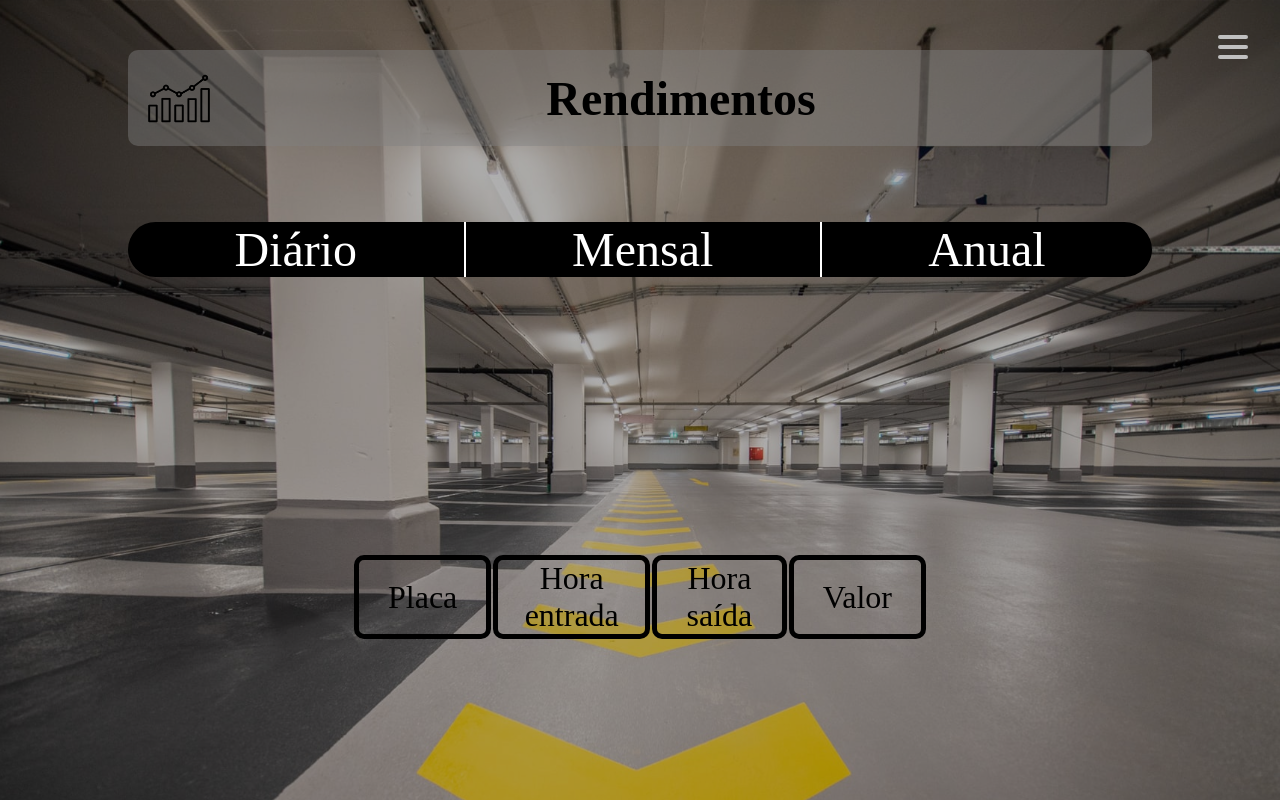
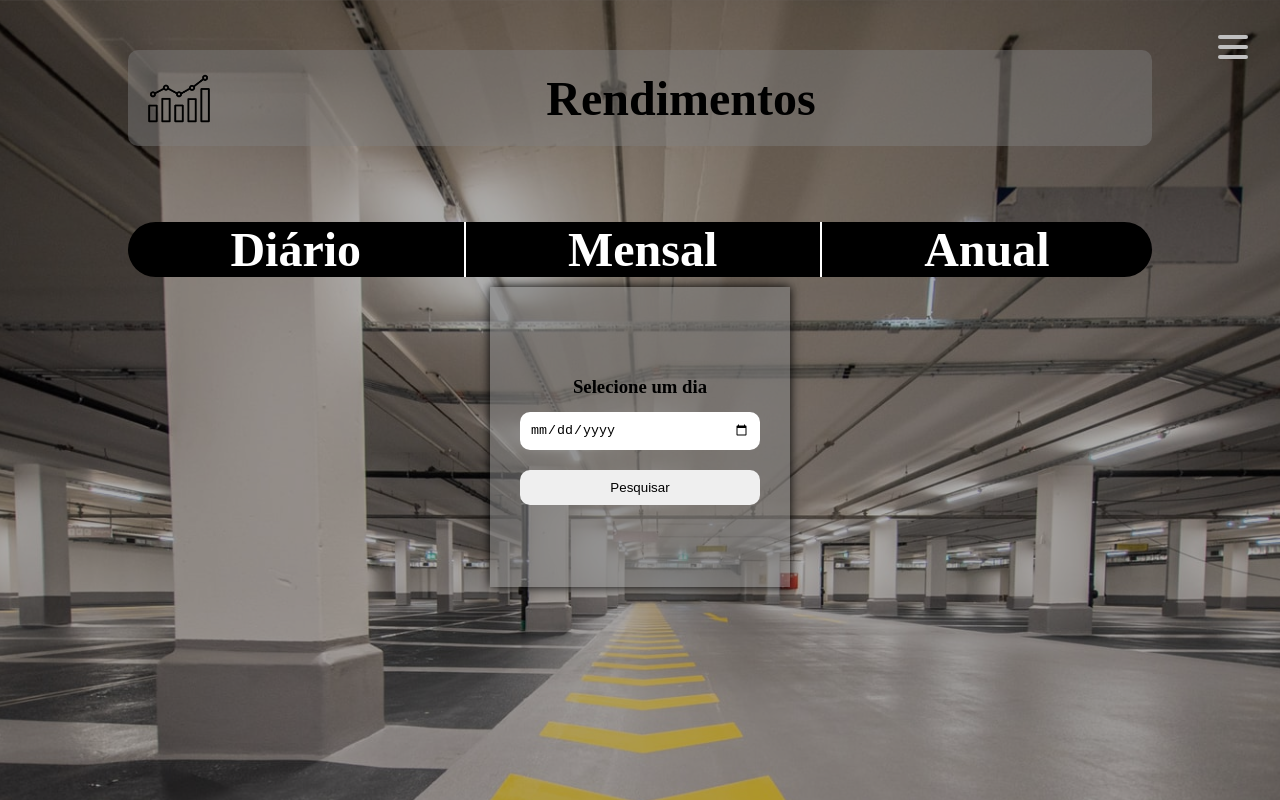
Before and after one commit to Danilomunhe/estacionamento, a plain HTML site: page rendimentos.html in a window 1280 px wide. Both pictures are taken after a click on the element "Diário". Shown: the top 800 px of the page. Drawn offline with Linux system fonts and the light colour scheme.

Commit message:
front finalizado

```diff
--- a/CSS/rendimentos.css
+++ b/CSS/rendimentos.css
@@ -74,12 +74,13 @@ main{
 .tipo-rendimento:nth-child(1){
     border-left: none;
 }
-.tipo-rendimento a{
+.tipo-rendimento h3{
     color: #fff;
     font-size: 3rem;
     transition: all 0.5s ease-in-out;
+    cursor: pointer;
 }
-.tipo-rendimento a:hover{
+.tipo-rendimento h3:hover{
     color: #ffe600;
 }
 
@@ -108,6 +109,7 @@ table{
     justify-content: center;
     align-items: center;
     overflow-y: auto;
+    display: none;
 }
 
 td{
@@ -119,3 +121,55 @@ td{
     font-size: 2rem;
     color: #000;
 }
+.formulario{
+    margin-top: 10px;
+    width: 300px;
+    height: 300px;
+    background-color: #80808090;
+    background-blend-mode: lighten;
+    box-shadow: 0 0 10px #000;
+    display: flex;
+    flex-direction: column;
+    align-items: center;
+    justify-content: center;
+    /* opacity: 0;
+    z-index: -999; */
+    display: none;
+    transition: all 1s linear;
+}
+.formulario-diario h3{
+    font-size: 2rem;
+}
+form{
+    display: flex;
+    flex-direction: column;
+    align-items: center;
+    justify-content: center;
+    gap: 20px;
+}
+.campos{
+    width: 50%;
+    height: 50%;
+    display: flex;
+    flex-direction: column;
+    justify-content: center;
+    align-items: center;
+    gap: 20px;
+}
+.campos input{
+    width: 240px;
+    height: 50px;
+    border: none;
+    border-radius: 10px;
+    padding: 10px;
+    cursor: pointer;
+    transition: all 1s linear;
+}
+.campos input:hover{
+    background-color: #ffe600;
+}
+.active{
+    /* opacity: 1;
+    z-index: 1; */
+    display: flex;
+}
--- a/abrirModal.js
+++ b/abrirModal.js
@@ -1,4 +1,8 @@
 'use strict'
+
+let formDia = document.getElementById('formulario-dia')
+let formMes = document.getElementById('formulario-mensal')
+let formAnual = document.getElementById('formulario-anual')
 
 const abrirModal = ()=>{
     const modal = document.getElementById('modal')
@@ -9,14 +13,32 @@ const fecharModal = ()=>{
     const modal = document.getElementById('modal')
     modal.classList.remove('active')
 }
-
+const abrirFormDiario = () =>{
+  const formDia = document.getElementById('formulario-dia')
+  formMes.classList.remove('active')
+  formAnual.classList.remove('active')
+  formDia.classList.add('active')
+}
+const abrirFormMensal = () =>{
+  formDia.classList.remove('active')
+  formAnual.classList.remove('active')
+  formMes.classList.add('active')
+}
+const abrirFormAnual = () =>{
+  formDia.classList.remove('active')
+  formMes.classList.remove('active')
+  formAnual.classList.add('active')
+}
 function abrir() {
     document.querySelector(".menu-burger-container").classList.toggle("active");
   }
-  function fechar() {
+function fechar() {
     document.querySelector(".menu-burger-container").classList.remove("active");
   }
 
+document.getElementById('ano').addEventListener("click", abrirFormAnual)
+document.getElementById('dia').addEventListener("click", abrirFormDiario)
+document.getElementById('mes').addEventListener("click", abrirFormMensal)
 document.querySelector(".menu-burger-container").addEventListener("click", abrir);
 document.getElementById('abrir-modal').addEventListener('click', abrirModal)
 document.getElementById('fechar-modal').addEventListener('click', fecharModal)
--- a/rendimentos.html
+++ b/rendimentos.html
@@ -40,15 +40,47 @@
     </div>
     <main>
         <div class="tipos-rendimentos">
-            <div class="tipo-rendimento" id="abrir-modal">
-                <a href="#">Diário</a>
+            <div class="tipo-rendimento" id="dia">
+                <h3>Diário</h3>
             </div>
-            <div class="tipo-rendimento">
-                <a href="#">Mensal</a>
+            <div class="tipo-rendimento" id="mes">
+                <h3>Mensal</h3>
             </div>
-            <div class="tipo-rendimento">
-                <a href="#">Anual</a>
+            <div class="tipo-rendimento" id="ano">
+                <h3>Anual</h3>
             </div>
+        </div>
+        <div class="formulario" id="formulario-dia">
+            <form action="">
+                <h3>Selecione um dia</h3>
+                <div class="campos">
+                    <input type="date" name="entrada">
+                    <input type="submit" value="Pesquisar">
+                </div>
+
+            </form>
+        </div>
+        <div class="formulario" id="formulario-mensal">
+            <form action="">
+                <h3>Selecione um intervalo de mês</h3>
+                <div class="campos">
+                    <input type="date" name="inicio">
+                    <input type="date" name="fim">
+                    <input type="submit" value="Pesquisar">
+                </div>
+
+            </form>
+        </div>
+        <div class="formulario" id="formulario-anual">
+            <form action="">
+                <h3>Selecione um ano</h3>
+                <div class="campos">
+                    <input type="date" name="inicio">
+                    <input type="date" name="fim">
+                    <input type="submit" value="Pesquisar">
+                </div>
+
+            </form>
         </div>
         <div class="valorTotal">
             <span>Valor total: R$228,00</span>
```
Also changed, not shown: cadastro.html (+7 -7 lines), precos.html (+2 -2 lines).
